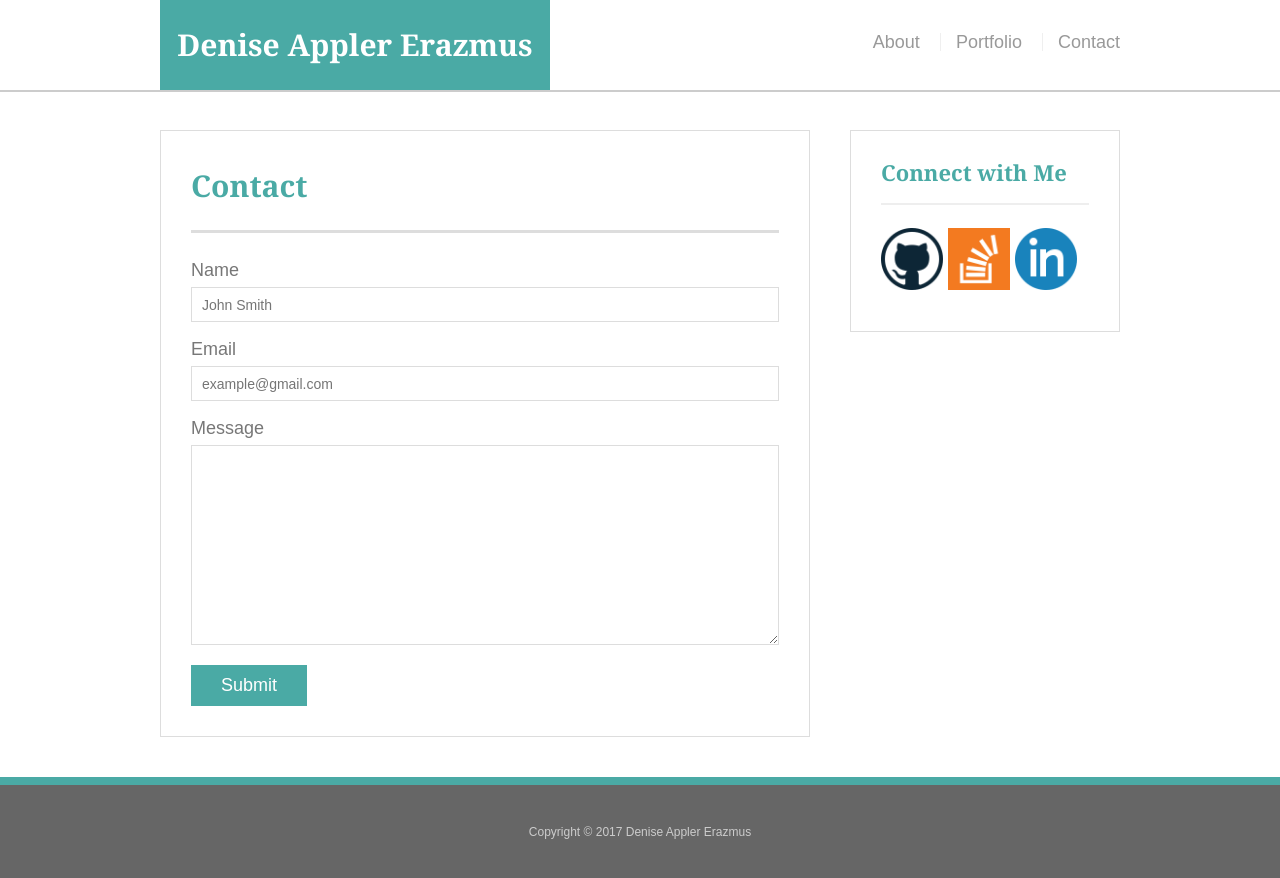
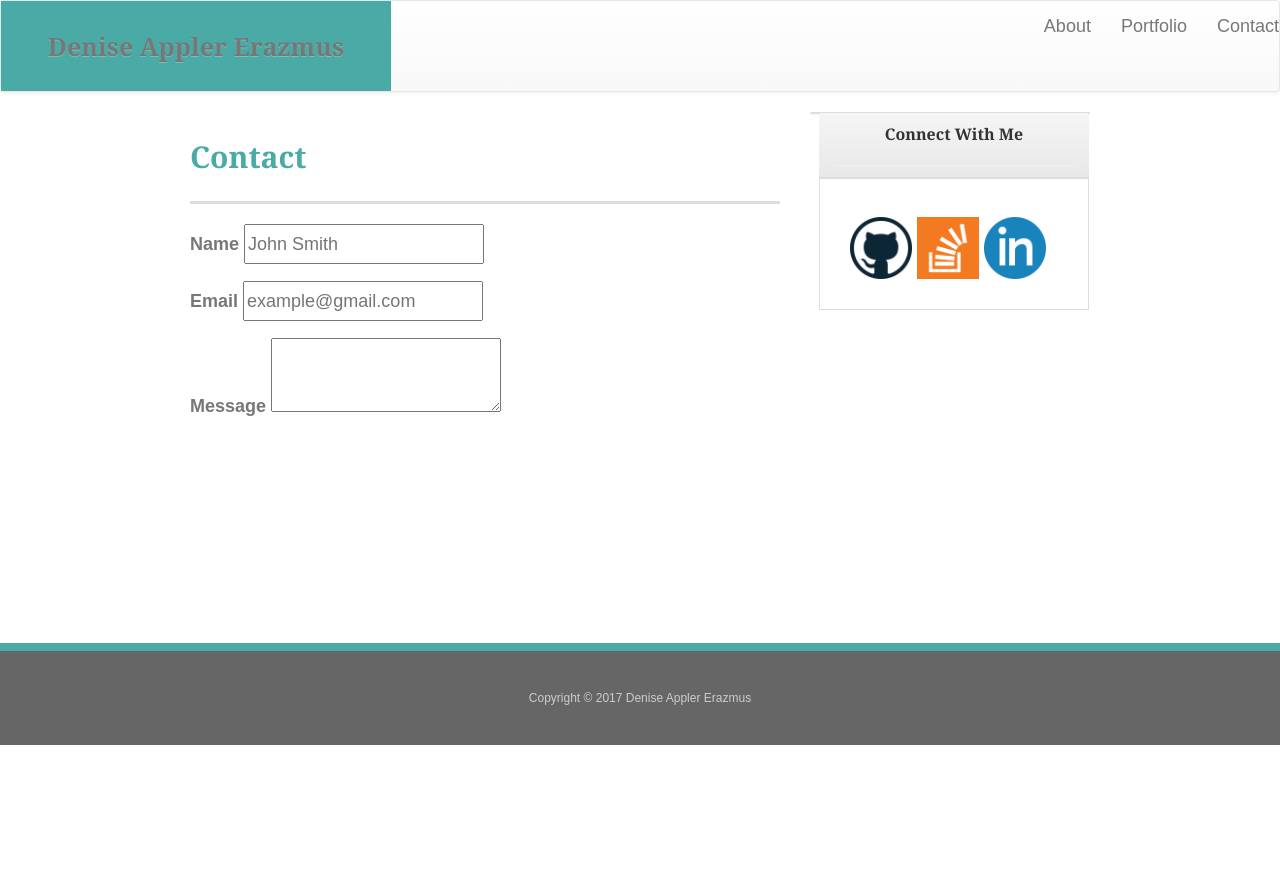
Before and after one commit to derazmus/bootstrap-portfolio, a plain HTML site: page contact.html in a window 1280 px wide. After the commit the page ends 800 px from the top, so only its background shows below. Drawn offline with nearby package versions, Linux system fonts and the light colour scheme.

Commit message:
created bootstrap layout added some css

```diff
--- a/assets/css/style.css
+++ /dev/null
@@ -1,239 +0,0 @@
-body {
-  font-family: Arial, "Helvetica Neue", Helvetica, sans-serif;
-  font-size: 18px;
-  line-height: 34px;
-  color: #777;
-  background: url("../images/concrete_seamless.png");
-}
-
-* {
-  box-sizing: border-box;
-}
-
-/* general */
-
-.container {
-  width: 100%;
-  max-width: 960px;
-  margin: 0 auto;
-  clear: both;
-}
-
-h1,
-h2,
-h3,
-p {
-  margin-bottom: 20px;
-}
-
-p:last-child {
-  margin-bottom: 0;
-}
-
-h1,
-h2,
-h3 {
-  font-family: Georgia, Times, "Times New Roman", serif;
-  font-weight: 700;
-  color: #4aaaa5;
-}
-
-h1 {
-  padding-bottom: 20px;
-  font-size: 30px;
-  line-height: 49px;
-  border-bottom: 3px solid #ddd;
-}
-
-h2,
-h3 {
-  font-size: 22px;
-}
-
-/* header */
-
-#masthead {
-  position: fixed;
-  z-index: 99;
-  width: 100%;
-  margin: 0 0 30px;
-  overflow: auto;
-  color: #fff;
-  background: #fff;
-  border-bottom: 2px solid #ccc;
-}
-
-#logo {
-  float: left;
-  width: 390px;
-  height: 90px;
-  font-family: Georgia, Times, "Times New Roman", serif;
-  font-size: 30px;
-  font-weight: 700;
-  line-height: 90px;
-  color: #fff;
-  text-align: center;
-  text-decoration: none;
-  background: #4aaaa5;
-}
-
-nav {
-  float: right;
-  margin-top: 25px;
-}
-
-nav a {
-  display: inline-block;
-  padding-left: 15px;
-  margin-left: 15px;
-  line-height: 18px;
-  color: #999;
-  text-decoration: none;
-  border-left: 1px solid #efefef;
-}
-
-nav a:first-child {
-  border-left: 0 none;
-}
-
-/* footer */
-
-footer {
-  padding: 30px 0;
-  clear: both;
-  font-size: 12px;
-  color: #fff;
-  color: #ccc;
-  text-align: center;
-  background: #666;
-  border-top: 8px solid #4aaaa5;
-}
-
-/* sidebar */
-
-.sidebar {
-  float: right;
-  width: 100%;
-  max-width: 270px;
-  padding: 30px;
-  margin-bottom: 20px;
-  background: #fff;
-  border: 1px solid #ddd;
-}
-
-h3,
-.sidebar h2 {
-  padding-bottom: 20px;
-  margin-bottom: 15px;
-  line-height: 22px;
-  border-bottom: 2px solid #eee;
-}
-
-.social {
-  width: 62px;
-  height: 62px;
-  margin-top: 8px;
-  margin-right: 5px;
-}
-
-.social:last-child {
-  margin-right: 0;
-}
-
-/* main */
-
-#main-container {
-  padding-top: 130px;
-}
-
-.main-section {
-  float: left;
-  width: 100%;
-  max-width: 650px;
-  padding: 30px;
-  margin: 0 0 40px;
-  background: #fff;
-  border: 1px solid #ddd;
-}
-
-/* portfolio page */
-
-.work {
-  position: relative;
-  float: left;
-  width: 274px;
-  margin: 20px 0 25px;
-  overflow: auto;
-}
-
-.work:nth-child(even) {
-  margin-right: 40px;
-}
-
-.work img {
-  width: 100%;
-  border: 0 none;
-  opacity: 0.8;
-}
-
-.work h3 {
-  position: absolute;
-  bottom: 20px;
-  width: 100%;
-  padding: 15px;
-  margin-bottom: 0;
-  font-weight: 300;
-  line-height: 30px;
-  color: #fff;
-  text-align: center;
-  background: #4aaaa5;
-  border-bottom: 0;
-}
-
-.auth-image {
-  float: left;
-  width: 200px;
-  height: auto;
-  margin-top: 10px;
-  margin-right: 25px;
-}
-
-/* contact page */
-
-#contact-form ul {
-  margin-bottom: 20px;
-}
-
-#contact-form li {
-  margin-bottom: 10px;
-}
-
-label,
-input[type=text],
-input[type=email],
-textarea {
-  display: block;
-  width: 100%;
-}
-
-input[type=text],
-input[type=email],
-textarea {
-  height: 35px;
-  padding: 0 10px;
-  font-size: 14px;
-  border: 1px solid #ddd;
-}
-
-textarea {
-  height: 200px;
-}
-
-input[type=submit] {
-  padding: 10px 30px;
-  font-size: 18px;
-  color: #fff;
-  cursor: pointer;
-  background: #4aaaa5;
-  border: 0 none;
-}
--- /dev/null
+++ b/assets/css/style2.css
@@ -0,0 +1,168 @@
+body{
+
+  font-family: Arial, "Helvetica Neue", Helvetica, sans-serif;
+  font-size: 18px;
+  line-height: 34px;
+  color: #777;
+}
+
+* {
+  box-sizing: border-box;
+}
+
+/* general */
+
+.container {
+  width: 100%;
+  max-width: 960px;
+  margin: 0 auto;
+  clear: both;
+}
+
+h1,
+h2,
+h3,
+p {
+  margin-bottom: 20px;
+}
+
+p:last-child {
+  margin-bottom: 0;
+}
+
+h1,
+h2,
+h3 {
+  font-family: Georgia, Times, "Times New Roman", serif;
+  font-weight: 700;
+  color: #4aaaa5;
+}
+
+h1 {
+  padding-bottom: 20px;
+  font-size: 30px;
+  line-height: 49px;
+  border-bottom: 3px solid #ddd;
+}
+
+h2,
+h3 {
+  font-size: 22px;
+}
+
+/* nav bar top */
+
+.navbar-brand{
+  float: left;
+  width: 390px;
+  height: 90px;
+  font-family: Georgia, Times, "Times New Roman", serif;
+  font-size: 25px;
+  font-weight: 700;
+  line-height: 60px;
+  color: #fff;
+  text-align: center;
+  text-decoration: none;
+  background: #4aaaa5;
+}
+
+/* sidebar */
+
+.panel-heading{
+	float: right;
+	width: 100%;
+	max-width: 270px;
+	font-family: Georgia, Times, "Times New Roman", serif;
+  	font-size: 22px;
+ 	font-weight: 700;
+  	line-height: 60px;
+  	color: #4aaaa5;
+ 	text-align: center;
+  	text-decoration: none;
+
+}
+
+.panel-body {
+  float: right;
+  width: 100%;
+  max-width: 270px;
+  padding: 30px;
+  margin-bottom: 20px;
+  background: #fff;
+  border: 1px solid #ddd;
+}
+
+/* portfolio page */
+.work {
+  position: relative;
+  float: left;
+  width: 274px;
+  margin: 20px 0 25px;
+  overflow: auto;
+}
+
+.work:nth-child(even) {
+  margin-right: 40px;
+}
+
+.work img {
+  width: 100%;
+  border: 0 none;
+  opacity: 0.8;
+}
+
+.work h3 {
+  position: absolute;
+  bottom: 20px;
+  width: 100%;
+  padding: 15px;
+  margin-bottom: 0;
+  font-weight: 300;
+  line-height: 30px;
+  color: #fff;
+  text-align: center;
+  background: #4aaaa5;
+  border-bottom: 0;
+}
+
+.auth-image {
+  float: left;
+  width: 200px;
+  height: auto;
+  margin-top: 10px;
+  margin-right: 25px;
+}
+
+/* footer */
+
+footer {
+  padding: 30px 0;
+  clear: both;
+  font-size: 12px;
+  color: #fff;
+  color: #ccc;
+  text-align: center;
+  background: #666;
+  border-top: 8px solid #4aaaa5;
+  margin-top: 200px;
+}
+
+
+h3,
+.panel-body h2 {
+  padding-bottom: 20px;
+  margin-bottom: 15px;
+  line-height: 22px;
+  border-bottom: 2px solid #eee;
+}
+
+.social {
+  width: 62px;
+  height: 62px;
+  margin-top: 8px;
+  margin-right: 5px;
+}
+
+.social:last-child {
+  margin-right: 0;
+}
--- a/contact.html
+++ b/contact.html
@@ -1,60 +1,85 @@
-<!doctype html>
-<html lang="en-us">
+<!DOCTYPE html>
+<html>
+<head>
+  <title>Denise Appler Erazmus</title>
 
-<head>
-  <meta charset="UTF-8">
-  <title>Contact | Denise Appler Erazmus</title>
   <link rel="stylesheet" type="text/css" href="assets/css/reset.css">
-  <link rel="stylesheet" type="text/css" href="assets/css/style.css">
+
+  <link rel="stylesheet" href="https://maxcdn.bootstrapcdn.com/bootstrap/3.3.7/css/bootstrap.min.css" integrity="sha384-BVYiiSIFeK1dGmJRAkycuHAHRg32OmUcww7on3RYdg4Va+PmSTsz/K68vbdEjh4u" crossorigin="anonymous">
+
+  <!-- Optional theme -->
+  <link rel="stylesheet" href="https://maxcdn.bootstrapcdn.com/bootstrap/3.3.7/css/bootstrap-theme.min.css" integrity="sha384-rHyoN1iRsVXV4nD0JutlnGaslCJuC7uwjduW9SVrLvRYooPp2bWYgmgJQIXwl/Sp" crossorigin="anonymous">
+
+<!-- Latest compiled and minified JavaScript -->
+  <script src="https://maxcdn.bootstrapcdn.com/bootstrap/3.3.7/js/bootstrap.min.js" integrity="sha384-Tc5IQib027qvyjSMfHjOMaLkfuWVxZxUPnCJA7l2mCWNIpG9mGCD8wGNIcPD7Txa" crossorigin="anonymous"></script>
+
+  <link rel="stylesheet" type="text/css" href="assets/css/style2.css">
+
+
 </head>
-
 <body>
 
-  <header id="masthead">
-    <div class="container">
-      <a href="index.html" id="logo">Denise Appler Erazmus</a>
-      <nav>
-        <a href="index.html">About</a>
-        <a href="portfolio.html">Portfolio</a>
-        <a href="contact.html">Contact</a>
-      </nav>
+  <nav class="navbar navbar-default">
+
+
+  <div class="container-fluid">
+    <!-- Name on left side-->
+    <div class="navbar-header">
+
+      <a class="navbar-brand" href="#">Denise Appler Erazmus</a>
     </div>
-  </header>
+    <!-- Naviagtion bar on top right-->
+    <div class = "navbar-right"> <!--navbar right side-->
+      <ul class="nav navbar-nav navbar-right">
+        <li><a href="index.html">About</a></li>
+        <li><a href="portfolio.html">Portfolio</a></li>
+       <li><a href="contact.html">Contact</a></li>
+       </ul>
+    </div> <!-- navbar right side-->
+    </div><!-- /.container-fluid -->
+</nav>
 
   <div id="main-container" class="container">
+    <div class = "col-sm-8">
     <section class="main-section">
       <h1>Contact</h1>
 
-      <form id="contact-form">
-        <ul>
-          <li>
+       <form id="contact-form"> <!-- contact section-->
+
+      <form class="navbar-form navbar-left" role="search">
+
+       <div class="form-group">
             <label for="name">Name</label>
             <input type="text" id="name" name="name" placeholder="John Smith" required="required">
-          </li>
-          <li>
+       </div>
+
+       <div class="form-group">
             <label for="email">Email</label>
             <input type="email" id="email" name="email" placeholder="example@gmail.com" required="required">
-          </li>
-          <li>
-            <label for="message">Message</label>
+       </div>
+
+       <div class="form-group">
+           <label for="message">Message</label>
             <textarea id="message" name="message" required="required"></textarea>
-          </li>
-        </ul>
-        <input type="submit">
+       </div>
+        </form>
+       </form>
       </form>
+    </section>
+  </div>
 
-    </section>
-
-    <section class="sidebar">
-      <div id="connect">
-        <h2>Connect with Me</h2>
-
-        <a href="#"><img src="assets/images/github.png" class="social" alt="GitHub" /></a>
-        <a href="#"><img src="assets/images/overflow.png" class="social" alt="Stack Overflow" /></a>
-        <a href="#"><img src="assets/images/linkedin.png" class="social" alt="LinkedIn" /></a>
-
-      </div>
-    </section>
+    <div class = "col-sm-4"> <!-- div contact-->
+        <div class="panel panel-default"> <!-- div panel-->
+          <div class="panel-heading"> <!-- div panel heading-->
+          <h3 class="panel-title">Connect With Me</h3>
+          </div> <!-- div panel heading-->
+          <div class="panel-body"> <!--div panel body-->
+            <a href="#"><img src="assets/images/github.png" max width="50" class="social" alt="GitHub" /></a>
+            <a href="#"><img src="assets/images/overflow.png"  max width="50" class="social" alt="Stack Overflow" /></a>
+            <a href="#"><img src="assets/images/linkedin.png"  max width="50" class="social" alt="LinkedIn" /></a>
+          </div> <!-- div panel body-->
+      </div> <!--div panel-->
+    </div><!-- div contact-->
   </div>
 
   <footer>
```
Also changed, not shown: index.html (+65 -35 lines), portfolio.html (+48 -26 lines).
